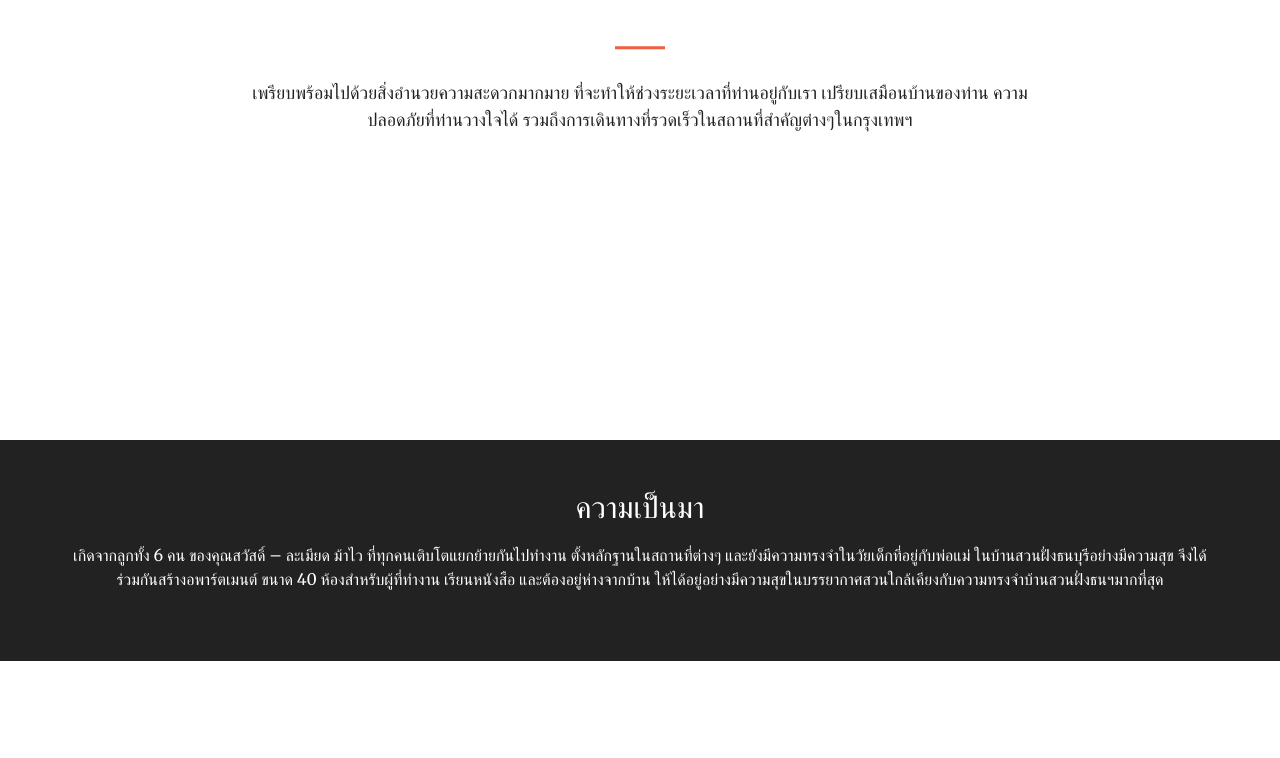
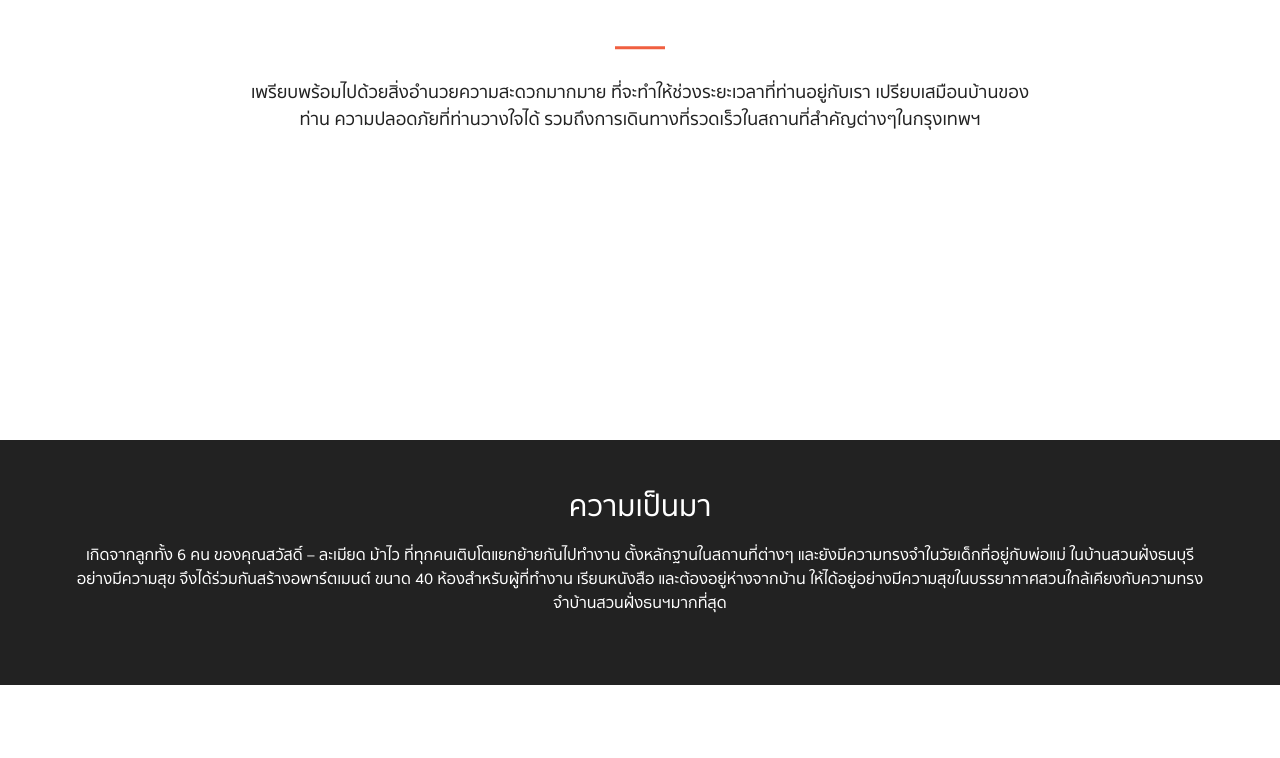
Before and after one commit to bluenex/baansuan_prannok, a plain HTML site: page index.html in a window 1280 px wide. Shown: the part 360-1118 px from the top of the page. Drawn offline with nearby package versions, Linux system fonts and the light colour scheme; the site is published under a folder, as on GitHub Pages, so addresses that start at the root find nothing.

Commit message:
fix font face path

```diff
--- a/css/creative.css
+++ b/css/creative.css
@@ -8,7 +8,7 @@
 	font-family: 'Sukhumvit';
 	/*src: url('fonts/sukhumvit-set/SukhumvitSet-Bold.ttf');
   src: url('fonts/sukhumvit-set/SukhumvitSet-Light.ttf');*/
-  src: url('/fonts/sukhumvit-set/SukhumvitSet-Medium.ttf') format('truetype');
+  src: url('../fonts/sukhumvit-set/SukhumvitSet-Medium.ttf') format('truetype');
   /*src: url('fonts/sukhumvit-set/SukhumvitSet-SemiBold.ttf');
   src: url('fonts/sukhumvit-set/SukhumvitSet-Text.ttf');
   src: url('fonts/sukhumvit-set/SukhumvitSet-Thin.ttf');*/
```
